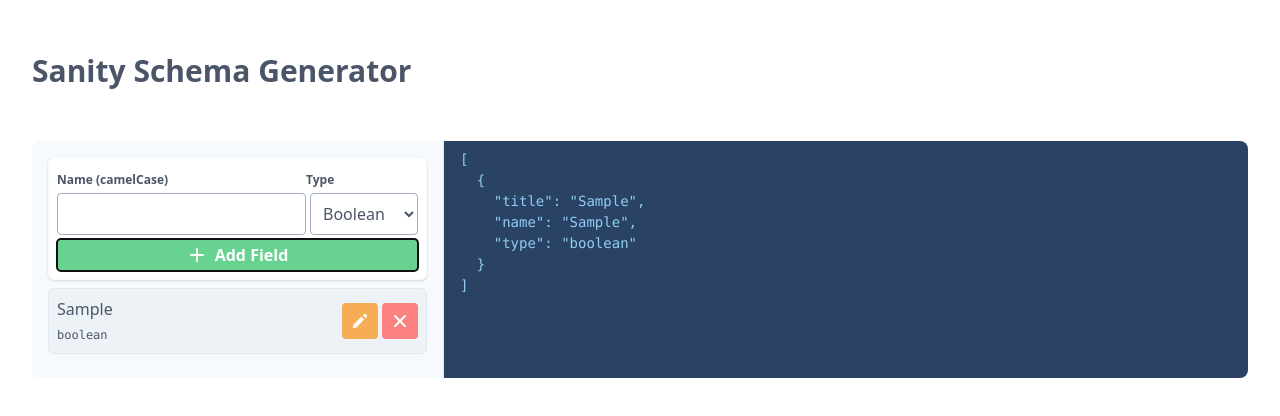
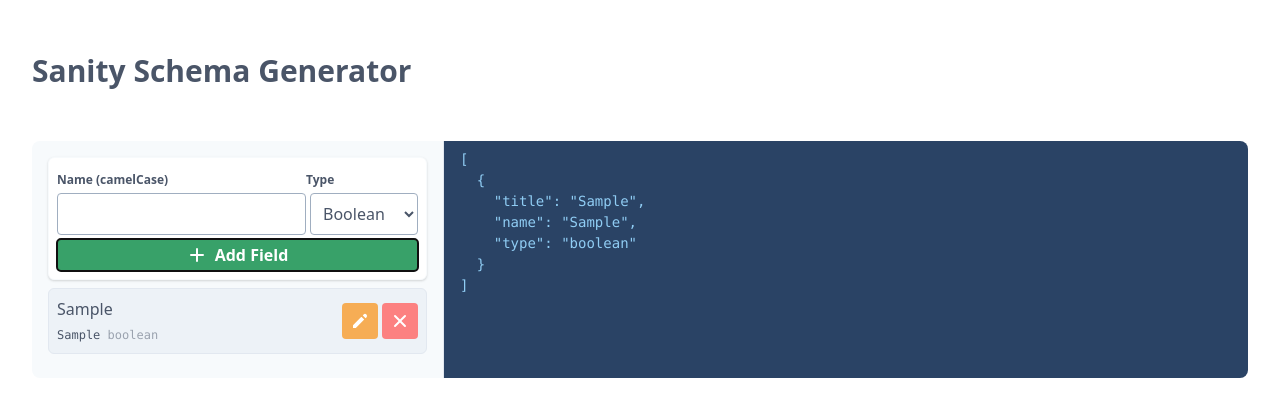
Before and after one commit to SimeonGriggs/sanity-schema-generator, a React (Vite) app: page / in a window 1280 px wide. Both pictures are taken after typing "Sample" into the empty fields and a click on the button "Add Field". Shown: the top 416 px of the page. Built offline with nearby package versions, Linux system fonts and the light colour scheme.

Commit message:
keyboard entry, better editing

```diff
--- a/src/components/Fields.jsx
+++ b/src/components/Fields.jsx
@@ -23,6 +23,7 @@
     return string.replace(/[^a-zA-Z ]/g, '');
   }
 
+  // Change 'camelCase' to 'Title Case'
   function camelToTitle(string) {
     const sanitized = sanitize(string);
     const result = sanitized.replace(/([A-Z])/g, ' $1');
@@ -31,23 +32,31 @@
     return camelled.trim();
   }
 
-  function addField() {
+  function addField(e) {
+    e.preventDefault();
+
     if (!refType.current.value || !refName.current.value) {
       return null;
     }
 
-    if (!schema.find(field => field.name === refName.current.value)) {
-      setSchema([
-        ...schema,
-        {
-          title: camelToTitle(refName.current.value),
-          name: sanitize(refName.current.value),
-          type: refType.current.value,
-        },
-      ]);
+    const currentFields = schema;
+    const fieldIndex = schema.findIndex(
+      field => field.name === refName.current.value
+    );
+    const thisField = {
+      title: camelToTitle(refName.current.value),
+      name: sanitize(refName.current.value),
+      type: refType.current.value,
+    };
 
-      refName.current.value = '';
-    }
+    // Update or add field
+    fieldIndex >= 0
+      ? (currentFields[fieldIndex] = thisField)
+      : currentFields.push(thisField);
+
+    setSchema([...currentFields]);
+
+    refName.current.value = '';
   }
 
   function editField(name, type) {
@@ -61,7 +70,10 @@
 
   return (
     <section className="bg-gray-100 p-4 rounded-l-lg">
-      <div className="bg-white p-2 mb-2 rounded-md shadow border border-gray-100 shadow-sm">
+      <form
+        onSubmit={addField}
+        className="bg-white p-2 mb-2 rounded-md shadow border border-gray-100 shadow-sm"
+      >
         <div className="flex">
           <label htmlFor="name">
             <span className="text-xs font-bold mb-1 inline-block">
@@ -83,7 +95,9 @@
               ref={refType}
             >
               {schemaTypes.map(type => (
-                <option value={type.toLowerCase()}>{camelToTitle(type)}</option>
+                <option key={type.toLowerCase()} value={type.toLowerCase()}>
+                  {type}
+                </option>
               ))}
             </select>
           </label>
@@ -91,7 +105,7 @@
 
         <button
           type="button"
-          className="py-1 px-4 mt-1 w-full bg-green-400 text-white rounded flex items-center justify-center font-bold"
+          className="py-1 px-4 mt-1 w-full bg-green-400 focus:bg-green-600 hover:bg-green-600 transition-colors duration-200 text-white rounded flex items-center justify-center font-bold"
           onClick={addField}
         >
           <img
@@ -101,7 +115,7 @@
           />
           Add Field
         </button>
-      </div>
+      </form>
 
       {schema.map((field, index) => (
         <div
@@ -111,7 +125,11 @@
           <div className="flex-1">
             {field.title}
             <br />
-            <code className="text-xs">{field.type}</code>
+            <code className="text-xs">
+              {field.name}
+              {` `}
+              <span className="opacity-50">{field.type}</span>
+            </code>
           </div>
 
           <button
```
